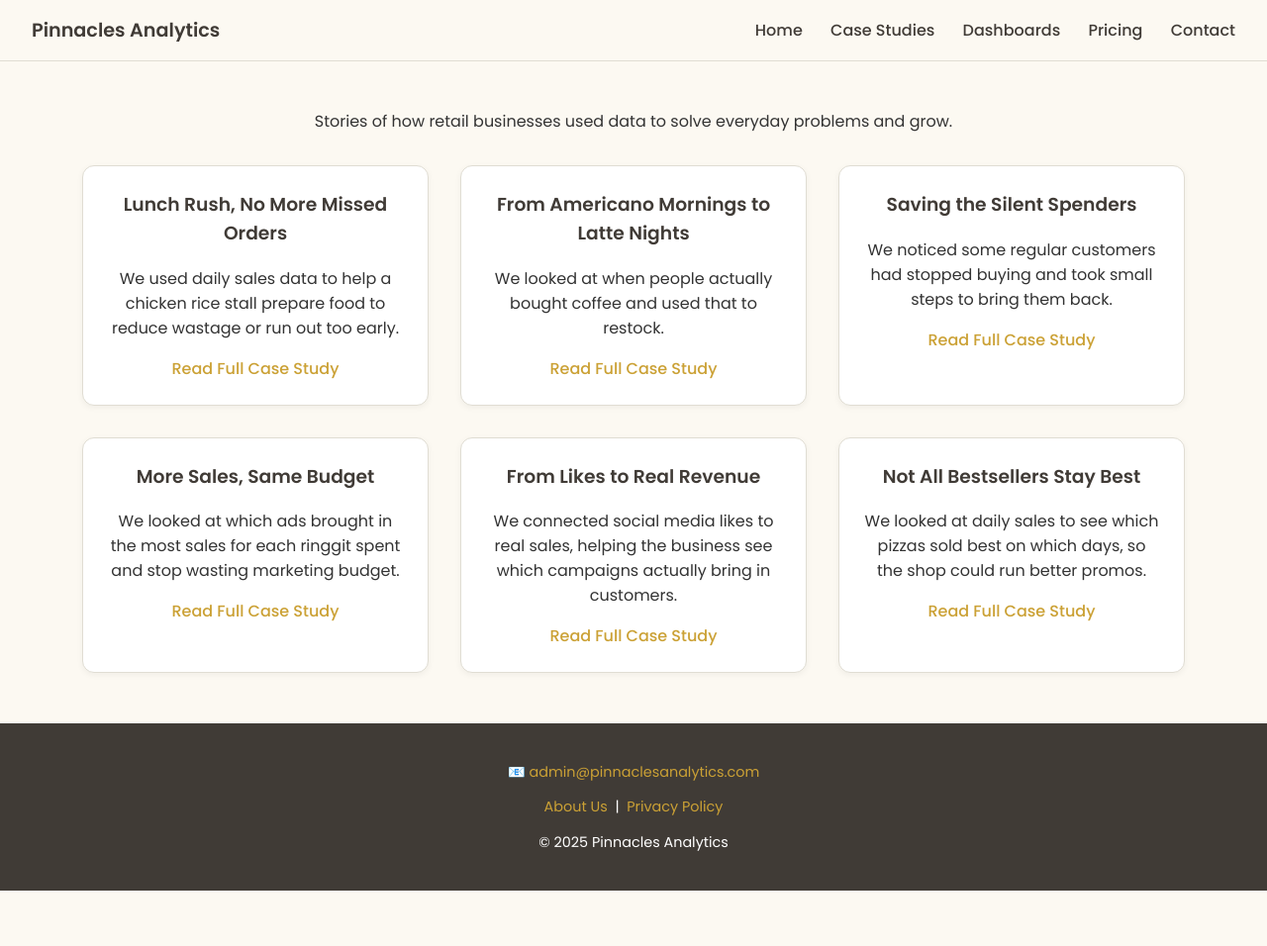
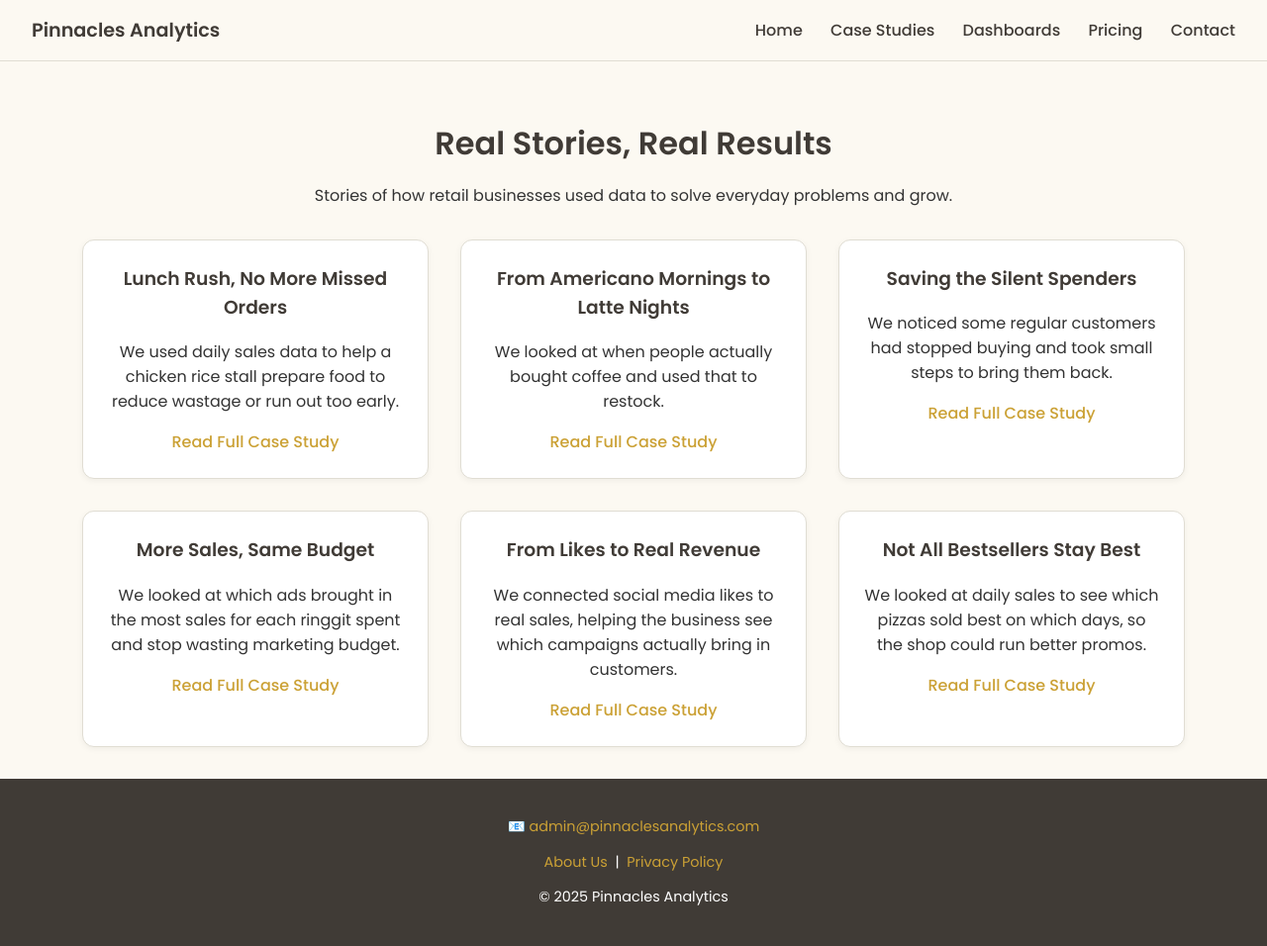
Before and after one commit to lyven81/pinnacles-learning-website, a Jekyll site: the page case-study.html, which Jekyll copies as it is, in a window 1280 px wide. Shown: the whole page at 99% size. Built offline with Jekyll 4.4.1, drawn with Linux system fonts in a browser that asks for light colours; before the commit the page ends 900 px from its top, so only the background shows below that.

Commit message:
Update case-study.html

```diff
--- a/case-study.html
+++ b/case-study.html
@@ -56,6 +56,12 @@
       color: #403B36;
       margin-top: 0.5rem;
     }
+
+    .intro h2 {
+  font-size: 2rem;
+  color: #403B36;
+  margin-bottom: 0.5rem;
+}
 
     header p {
       font-size: 1.1rem;
@@ -179,6 +185,7 @@
 
   <div class="container">
     <section class="intro">
+       <h2>Real Stories, Real Results</h2>
       <p>Stories of how retail businesses used data to solve everyday problems and grow.</p>
     </section>
 
```
